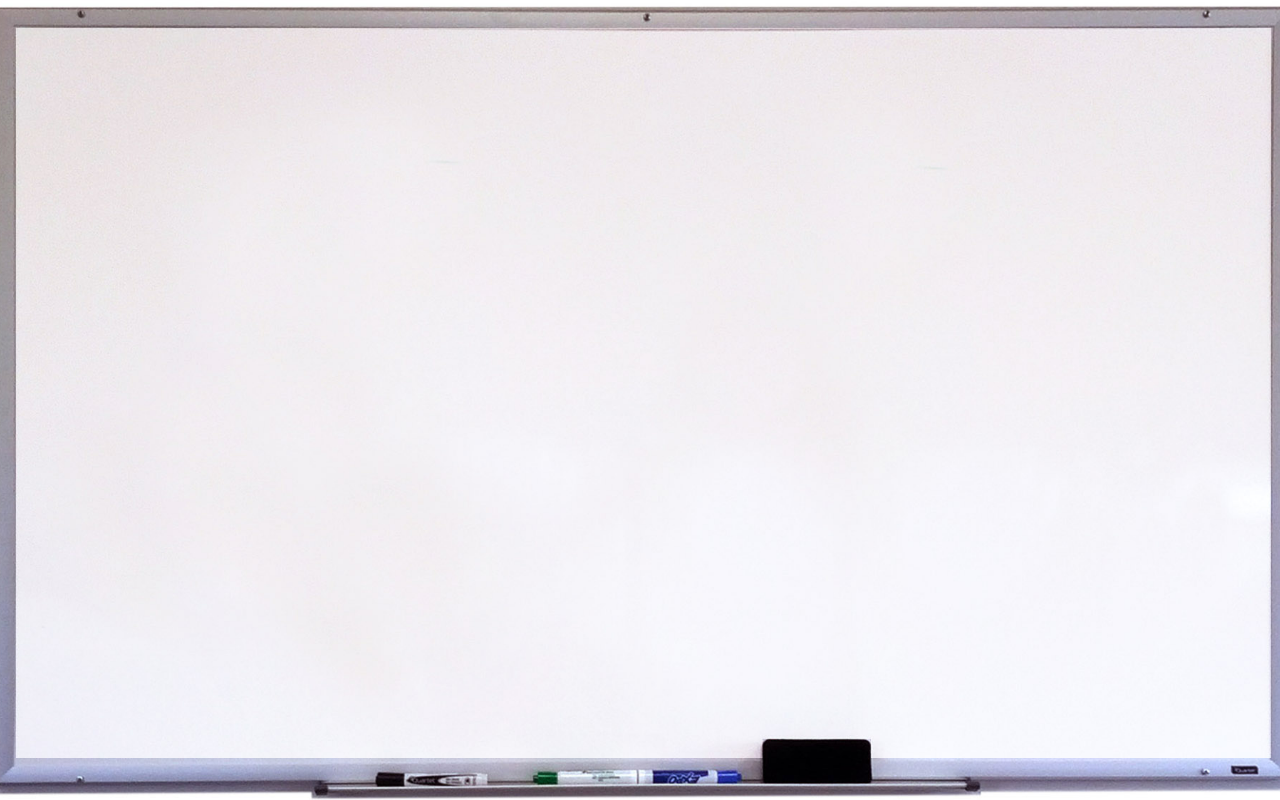
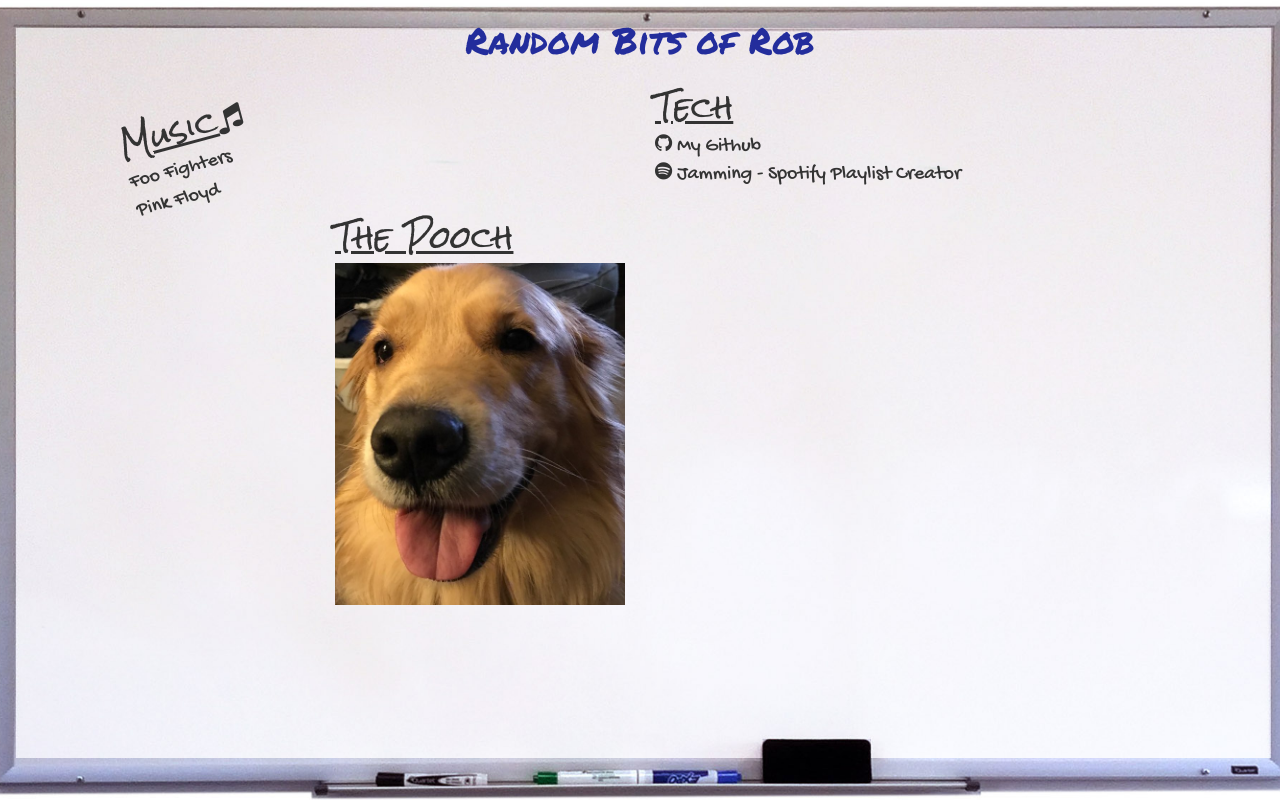
Before and after one commit to rct225/rct225.github.io, a plain HTML site: page index.html in a window 1280 px wide. Drawn offline with nearby package versions, Linux system fonts and the light colour scheme.

Commit message:
added some content and Lily:

```diff
--- a/index.html
+++ b/index.html
@@ -8,6 +8,7 @@
           href="https://maxcdn.bootstrapcdn.com/bootstrap/3.3.7/css/bootstrap.min.css"
           integrity="sha384-BVYiiSIFeK1dGmJRAkycuHAHRg32OmUcww7on3RYdg4Va+PmSTsz/K68vbdEjh4u"
           crossorigin="anonymous">
+    <link href="https://fonts.googleapis.com/css?family=Gochi+Hand|Permanent+Marker|Rock+Salt" rel="stylesheet">
     <link rel="stylesheet" type="text/css" href="./resources/css/style.css">
     <script src="https://code.jquery.com/jquery-3.1.1.min.js"
           integrity="sha256-hVVnYaiADRTO2PzUGmuLJr8BLUSjGIZsDYGmIJLv2b8="
@@ -16,7 +17,31 @@
   </head>
   <body id="whiteboard">
     <div class="container-fluid">
-
+      <div class="row">
+        <div class="col-md-12"><h1>Random Bits of Rob</h1></div>
+      </div>
+      <div class="row">
+        <div id="music" class="col-xs-offset-1 col-xs-3">
+          <h2>Music<i class="fa fa-music" aria-hidden="true"></i></h2>
+          <ul>
+            <li>Foo Fighters</li>
+            <li>Pink Floyd</li>
+          </ul>
+        </div>
+        <div class="col-xs-offset-2 col-xs-4">
+          <h2>Tech</h2>
+          <ul>
+            <li><i class="fa fa-github" aria-hidden="true"></i> My Github</li>
+            <li><i class="fa fa-spotify" aria-hidden="true"></i> Jamming - Spotify Playlist Creator</li>
+          </ul>
+        </div>
+      </div>
+      <div class="row">
+        <div id="doggie" class="col-xs-offset-3 col-xs-3">
+          <h2>The Pooch</h2>
+          <img src="./resources/images/lily.png">
+        </div>
+      </div>
     </div>
   </body>
 </html>
--- a/resources/css/style.css
+++ b/resources/css/style.css
@@ -1,3 +1,8 @@
+body {
+  /*font-family: 'Permanent Marker', cursive;*/
+  font-family: 'Rock Salt', cursive;
+}
+
 #whiteboard {
   background-image: url("../images/Whiteboard_with_markers.jpg");
   background-position: center center;
@@ -6,3 +11,32 @@
   background-size: cover;
   background-color: #464646;
 }
+
+h1 {
+  font-family: 'Permanent Marker', cursive;
+  text-align: center;
+  color: #232D9C;
+}
+
+h2 {
+  font-family: 'Rock Salt', cursive;
+  text-decoration: underline;
+  text-underline-position: below ;
+}
+
+#music {
+  -webkit-transform: rotate(-15deg);
+   -moz-transform: rotate(-15deg);
+    -ms-transform: rotate(-15deg);
+     -o-transform: rotate(-15deg);
+        transform: rotate(-15deg);
+}
+
+li {
+  font-family: 'Gochi Hand', cursive;
+  font-size: 2rem;
+}
+
+#doggie img {
+  width: 100%
+}
```
Also changed, not shown: resources/images/lily.png (added).
